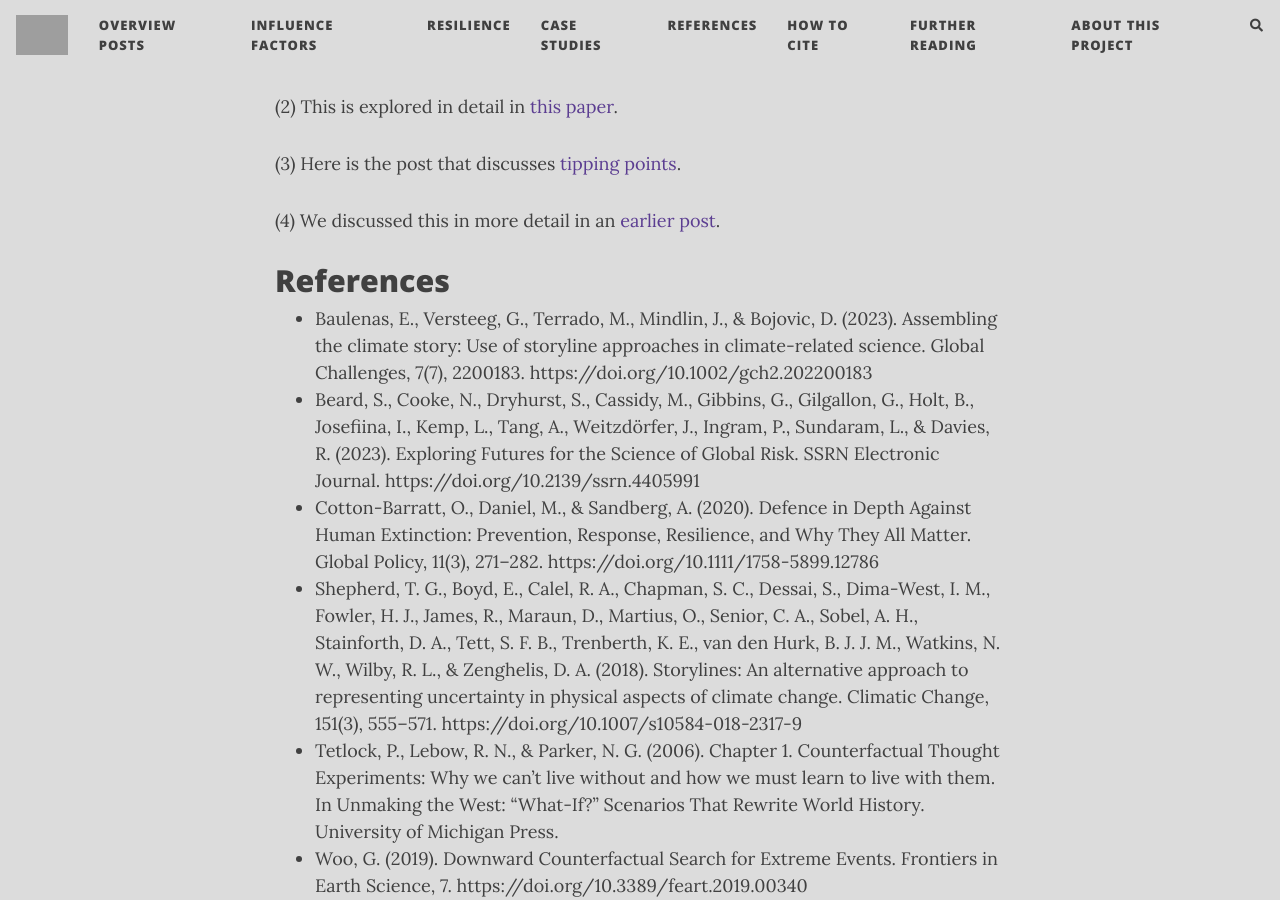
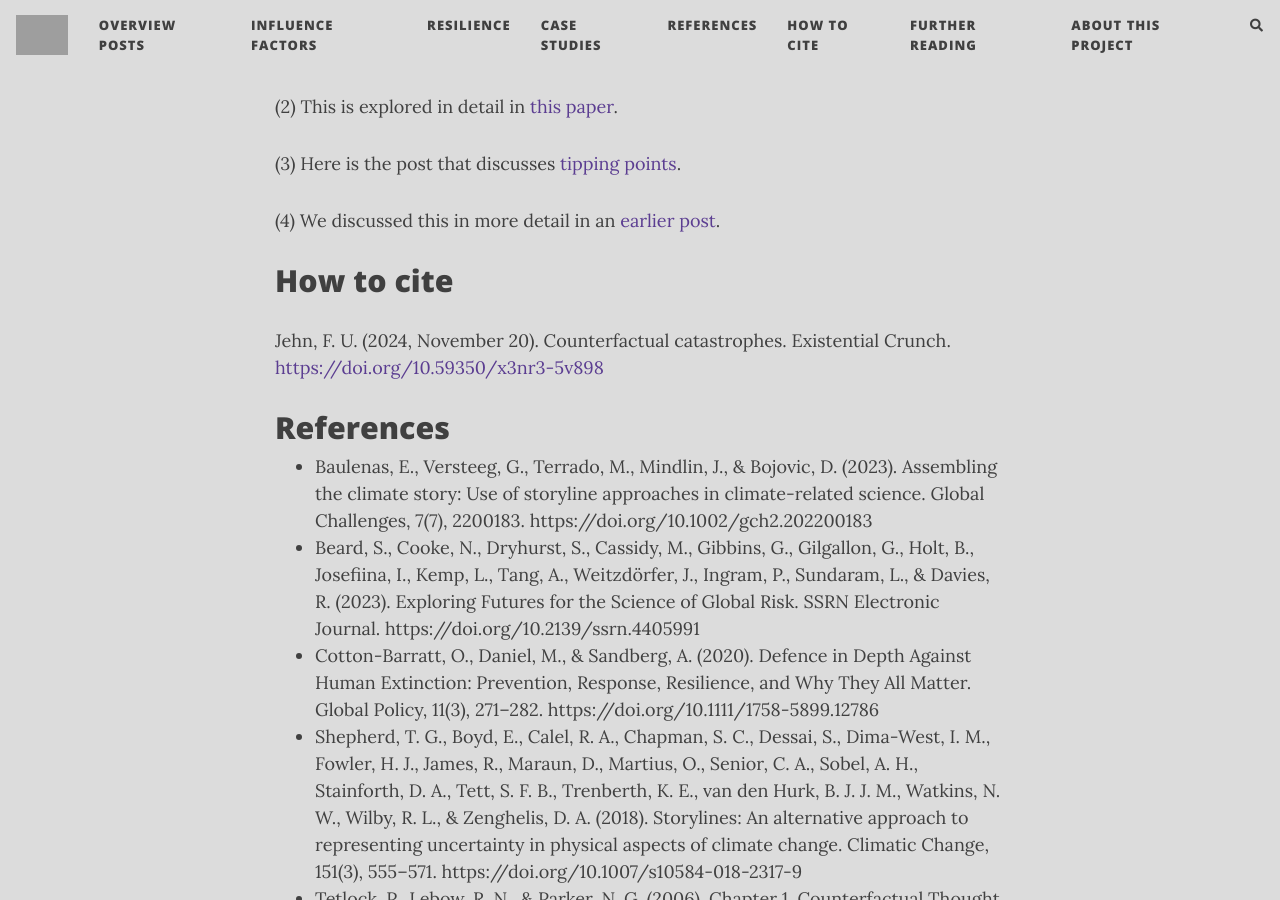
Before and after one commit to florianjehn/Societal_Collapse, a Jekyll site: the page built from _posts/2024-11-19-counterfactuals.md, in a window 1280 px wide and 900 px high, scrolled down 6512 px. Built offline with Jekyll 4.4.1, drawn with Linux system fonts in a browser that asks for light colours; nearby versions of some CDN libraries; comment, search, counter and statistics services are not loaded; grey boxes are pictures that could not be loaded.

Commit message:
Update 2024-11-19-counterfactuals.md

```diff
--- a/_posts/2024-11-19-counterfactuals.md
+++ b/_posts/2024-11-19-counterfactuals.md
@@ -84,6 +84,10 @@ Counterfactuals of both the past and the future can be a valuable tool for both
 
 (4) We discussed this in more detail in an [earlier post](https://florianjehn.github.io/Societal_Collapse/2024-03-04-where_to_stay/).
 
+# How to cite
+
+Jehn, F. U. (2024, November 20). Counterfactual catastrophes. Existential Crunch. [https://doi.org/10.59350/x3nr3-5v898](https://doi.org/10.59350/x3nr3-5v898)
+
 # References
 
 * Baulenas, E., Versteeg, G., Terrado, M., Mindlin, J., & Bojovic, D. (2023). Assembling the climate story: Use of storyline approaches in climate-related science. Global Challenges, 7(7), 2200183. https://doi.org/10.1002/gch2.202200183
```
